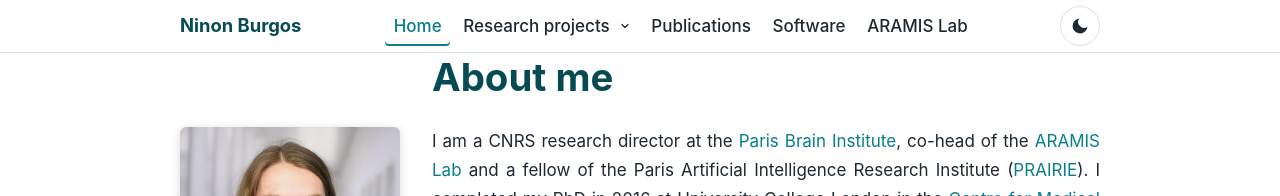
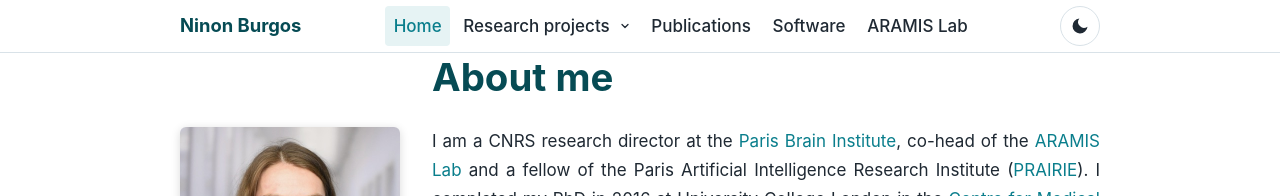
Before and after one commit to nburgos/nburgos.github.io, a Jekyll site: the page built from index.md, in a window 1280 px wide. Shown: the top 196 px of the page. Built offline with Jekyll 4.4.1, drawn with Linux system fonts in a browser that asks for light colours.

Commit message:
Nav: mark active page with soft highlight instead of underline

```diff
--- a/_sass/_layout.scss
+++ b/_sass/_layout.scss
@@ -67,7 +67,7 @@ main {
 
 .nav-list a.active {
   color: var(--accent);
-  box-shadow: inset 0 -2px 0 var(--accent);
+  background: var(--surface);
 }
 
 // ---------- Submenu (desktop) ----------
```
